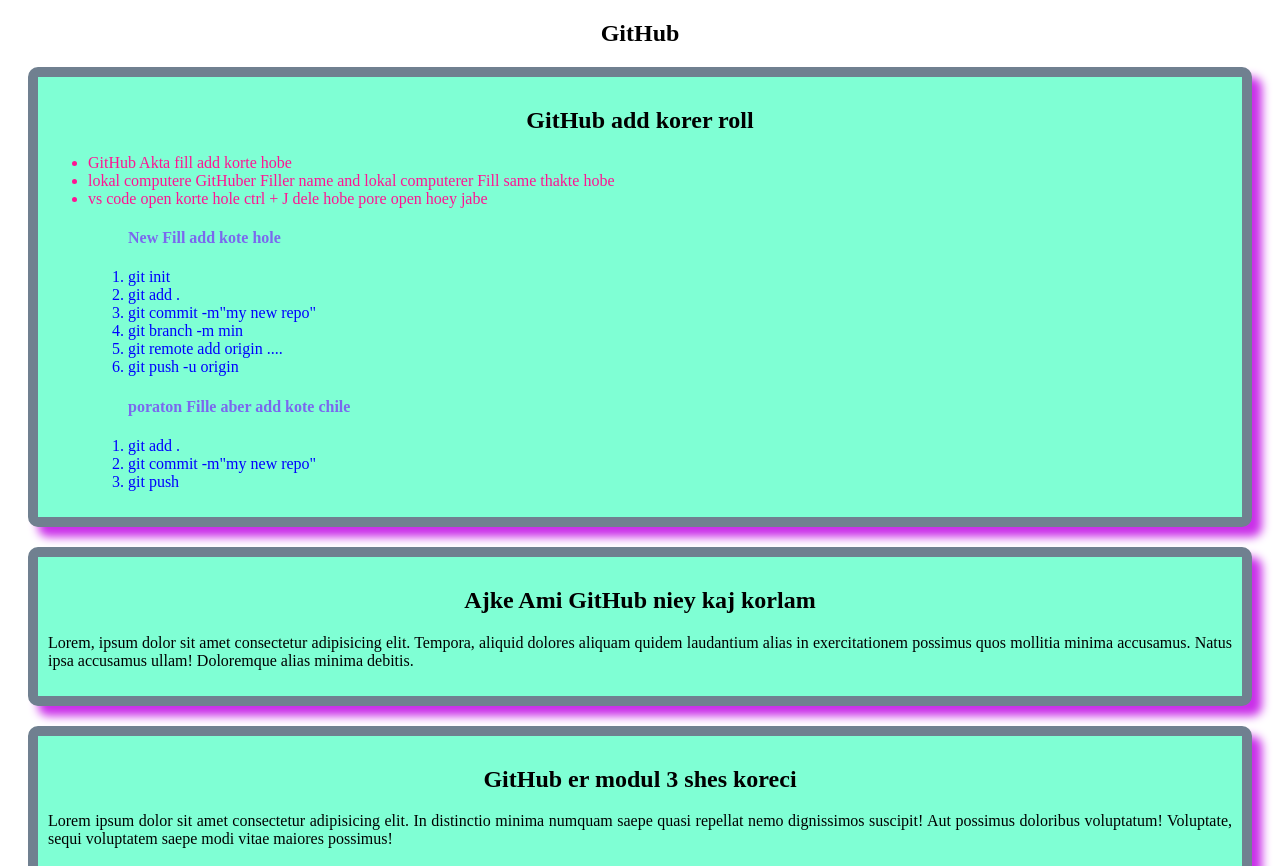
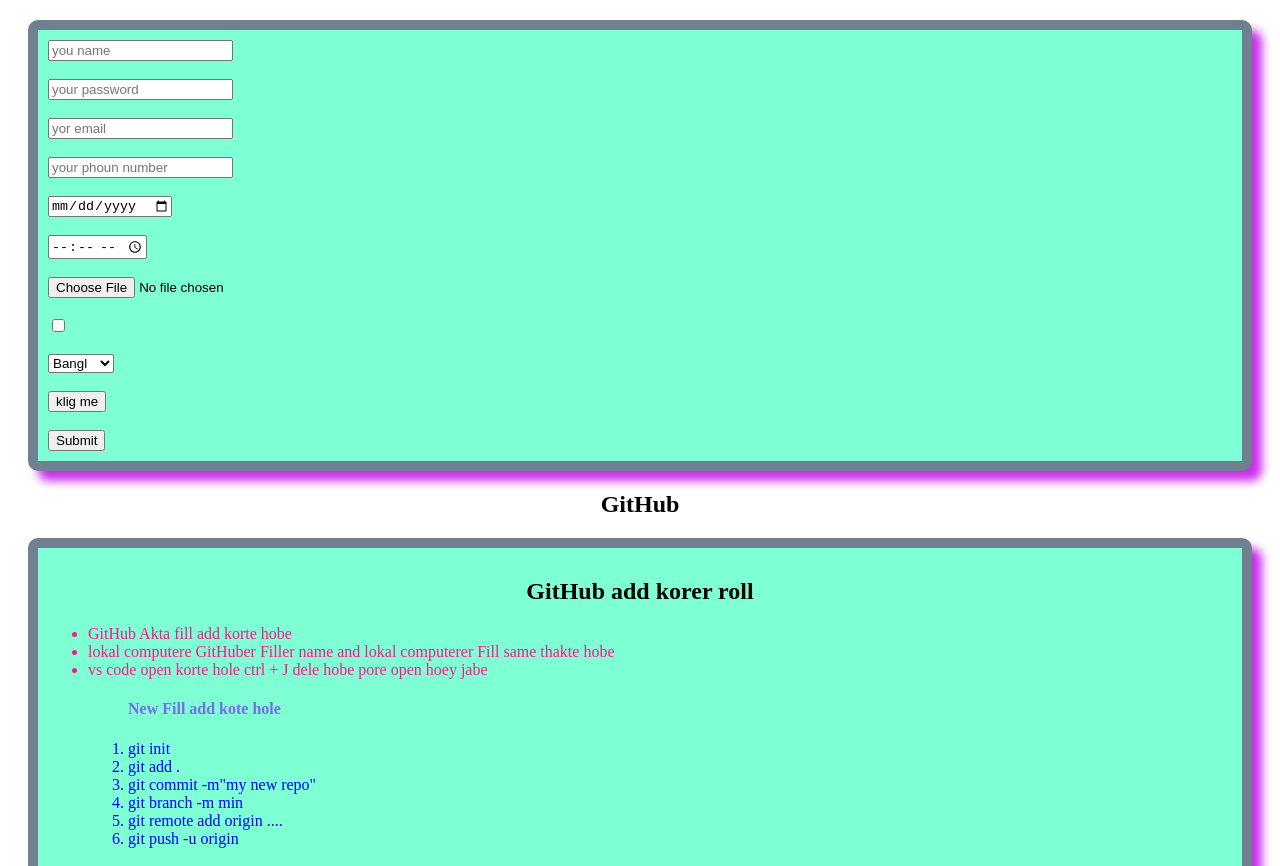
Before and after one commit to nomanmia128/my-new-repo, a plain HTML site: page newrepo.html in a window 1280 px wide. Shown: the top 866 px of the page. Drawn offline with Linux system fonts and the light colour scheme.

Commit message:
my new rrepo

```diff
--- a/newrepo.html
+++ b/newrepo.html
@@ -9,6 +9,25 @@
 
 </head>
 <body>
+    <div id="biog">
+        <input type="text" placeholder="you name"><br><br>
+        <input type="password" placeholder="your password"><br><br>
+        <input type="email" placeholder="yor email"><br><br>
+        <input type="number" placeholder="your phoun number"><br><br>
+        <input type="date" placeholder="your date"><br><br>
+        <input type="time" ><br><br>
+        <input type="file"><br><br>
+        <input type="checkbox"><br><br>
+        <select>
+            <option value="Bangla">Bangl</option>
+            <option value="English">English</option>
+            <option value="Math">Math</option>
+        </select><br><br>
+        <button>klig me</button><br><br>
+        <input type="submit">
+
+
+    </div>
     <h2>GitHub</h2>
     <div>
         <h2>GitHub add korer roll</h2>
```
